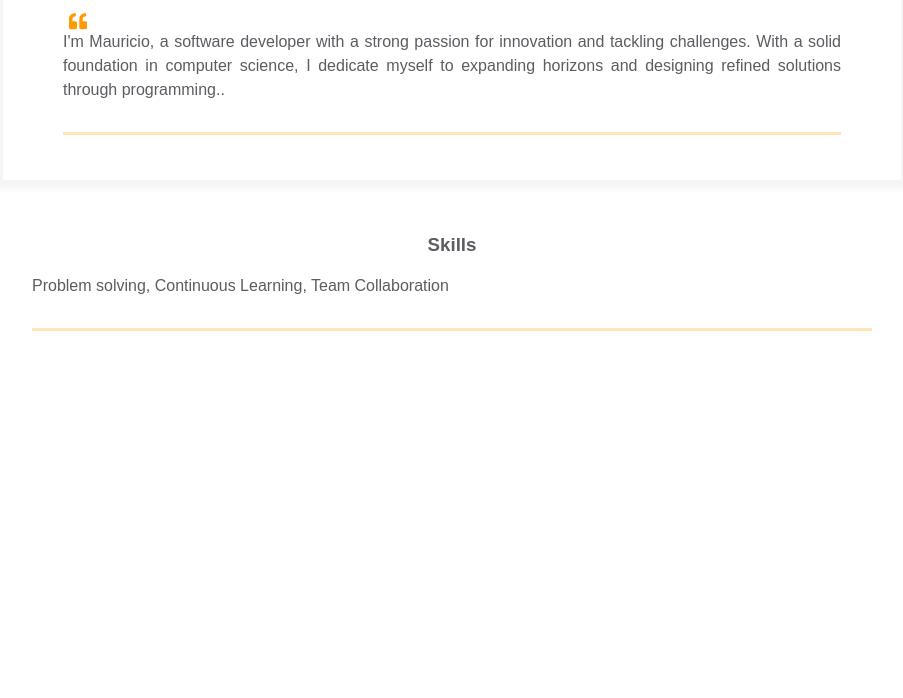
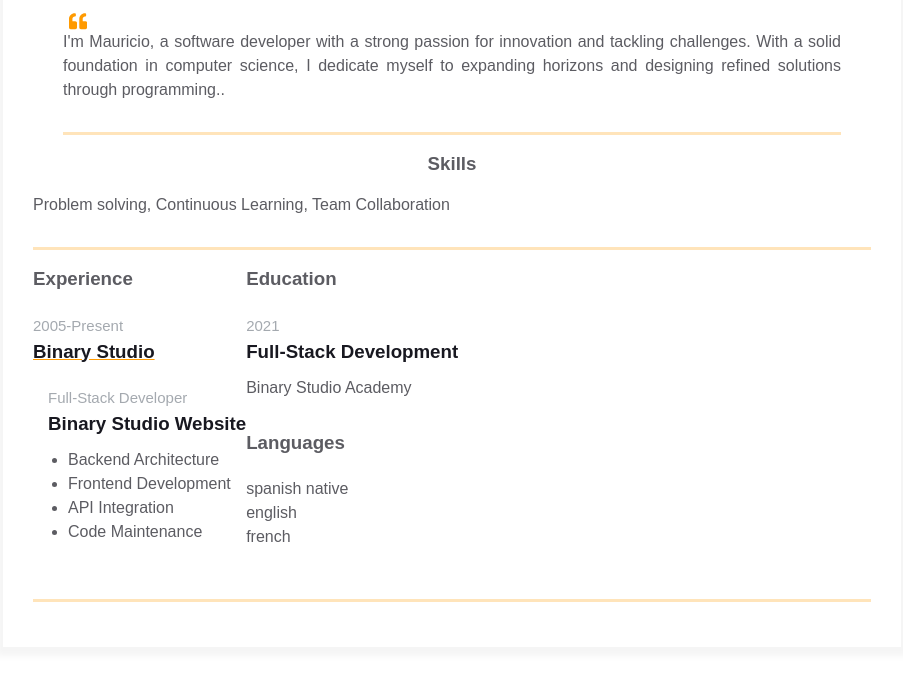
Before and after one commit to Mauroz10/homepage, a plain HTML site: page index.html in a window 1280 px wide. Shown: the part 338-1036 px from the top of the page, without its empty margins (188-1091 px from the left). Before the commit the page ends 800 px from the top, so only its background shows below. Drawn offline with Linux system fonts and the light colour scheme.

Commit message:
Agregué mi foto de perfil al avatar

```diff
--- a/index.html
+++ b/index.html
@@ -1,10 +1,10 @@
 <!DOCTYPE html>
-<html>
+<html lang="en">
 <head>
-    <meta name="viewport" content="width=device-width, initial-scale=1" />
-    <meta charset="UTF-8" />
-    <title>Résumé</title>
-    <link rel="stylesheet" href="styles.css" />
+  <meta charset="UTF-8">
+  <meta name="viewport" content="width=device-width, initial-scale=1.0">
+  <title>Curriculum</title>
+  <link rel="stylesheet" href="styles.css"/>
 </head>
 <body>
   <main>
@@ -30,7 +30,8 @@
             </a>
 
             <div class="contact-info__block contact-info__block--center">
-                  <img class="contact-info__avatar" src="assets/avatar.png" alt="Avatar" />
+
+              <img class="contact-info__avatar" src="assets/Mauroz10.jpeg" alt="Avatar"/>
             </div>
 
             <a href="https://ua.linkedin.com/company/binary-studio_241166" rel="author" class="contact-info__item">
@@ -73,7 +74,6 @@
           </div>
         </div>
       </div>
-        </div>
       <div class="container">
         <div class="resume__block">
           <div class="skills">
@@ -82,7 +82,52 @@
           </div>
         </div>
       </div>
+
+      <div class="container">
+        <div class="resume__block">
+          <div class="main-info fh">
+            <div class="experiences">
+              <h3 class="experiences__header">Experience</h3>
+              <div class="experiences__company">
+                <div class="experiences__company-header">
+                  <span class="experiences__company-header-durability">2005-Present</span>
+                  <h3 class="experiences__company-header-name">Binary Studio</h3>
+                </div>
+
+                <div class="experiences__company-project">
+                  <span class="experiences__company-project-role">Full-Stack Developer</span>
+                  <h3 class="experiences__company-project-name">Binary Studio Website</h3>
+                  <ul class="experiences__company-project-responsibilities">
+                    <li>Backend Architecture</li>
+                    <li>Frontend Development</li>
+                    <li>API Integration</li>
+                    <li>Code Maintenance</li>
+                  </ul>
+                </div>
+              </div>
+            </div>
+
+            <div class="additional-info fv">
+              <div class="additional-info__education">
+                <h3 class="additional-info__education-header">Education</h3>
+                <div class="additional-info__education-university">
+                  <span class="additional-info__education-university-durability"> 2021 </span>
+                  <h3 class="additional-info__education-university-speciality">Full-Stack Development</h3>
+                  <p class="additional-info__education-university-name">Binary Studio Academy</p>
+                </div>
+              </div>
+
+              <div class="additional-info__languages">
+                <h3 class="additional-info__languages-header">Languages</h3>
+                <p class="additional-info__languages-item">spanish native</p>
+                <p class="additional-info__languages-item">english</p>
+                <p class="additional-info__languages-item">french</p>
+              </div>
+            </div>
+          </div>
+        </div>
+      </div>
+    </div>
   </main>
-
 </body>
 </html>
```
Lines whose indentation alone changed are shown as unchanged.
